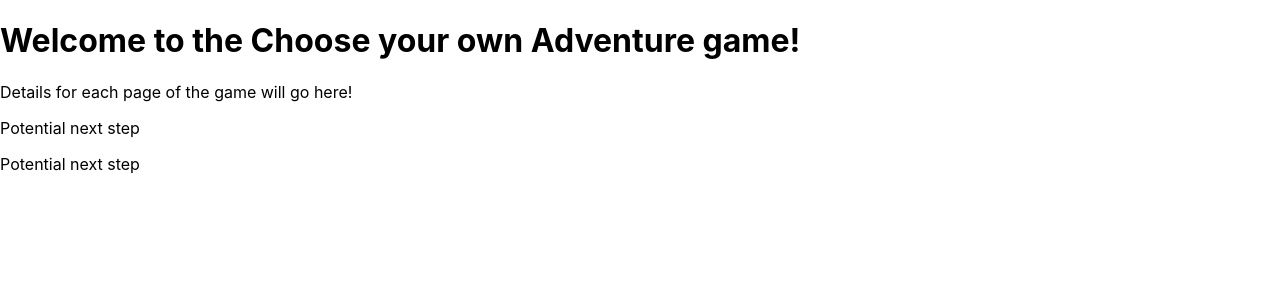
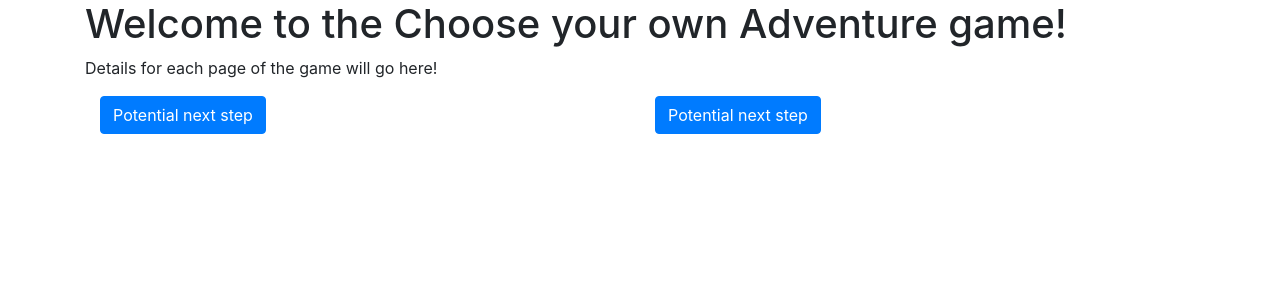
Before and after one commit to pierrerodgers/origins-and-meaning-final-project, a React (Create React App) app: page / in a window 1280 px wide. Shown: the top 300 px of the page. Built offline with nearby package versions, Linux system fonts and the light colour scheme.

Commit message:
Add bootstrap

```diff
--- a/package.json
+++ b/package.json
@@ -6,7 +6,9 @@
     "@testing-library/jest-dom": "^5.11.6",
     "@testing-library/react": "^11.2.2",
     "@testing-library/user-event": "^12.6.0",
+    "bootstrap": "^4.5.3",
     "react": "^17.0.1",
+    "react-bootstrap": "^1.4.0",
     "react-dom": "^17.0.1",
     "react-scripts": "4.0.1",
     "web-vitals": "^0.2.4"
--- a/src/App.js
+++ b/src/App.js
@@ -1,9 +1,14 @@
 import logo from './logo.svg';
 import './App.css';
+import Button from 'react-bootstrap/Button';
+import {Container, Row, Col} from 'react-bootstrap';
+import 'bootstrap/dist/css/bootstrap.min.css';
 
 function App() {
   return (
+    <Container>
       <Page title = "Welcome to the Choose your own Adventure game!" details = "Details for each page of the game will go here!" options = {["Potential next step", "Potential next step"]}/>
+    </Container>
   );
 }
 
@@ -16,23 +21,29 @@
   */
 
   return (
-    <div>
+    <Col>
+      <Row>
         <h1>
           {props.title}
         </h1>
-
+      </Row>
+      <Row>
         <p>
           {props.details}
         </p>
+      </Row>
+      <Row>
+        {props.options.map((option) => {
+            return(
+            <Col>
+              <Button variant = "primary" key={option}>
+                {option}
+              </Button>
+            </Col>)
+          })}
+      </Row>
+    </Col>
 
-      <div>
-        {props.options.map((option) => {
-          return(<p key={option}>
-            {option}
-          </p>)
-        })}
-      </div>
-    </div>
   )
 }
 
```
Also changed, not shown: 1 other file (tests, documents, lock files or other folders). Lines whose indentation alone changed are shown as unchanged.
